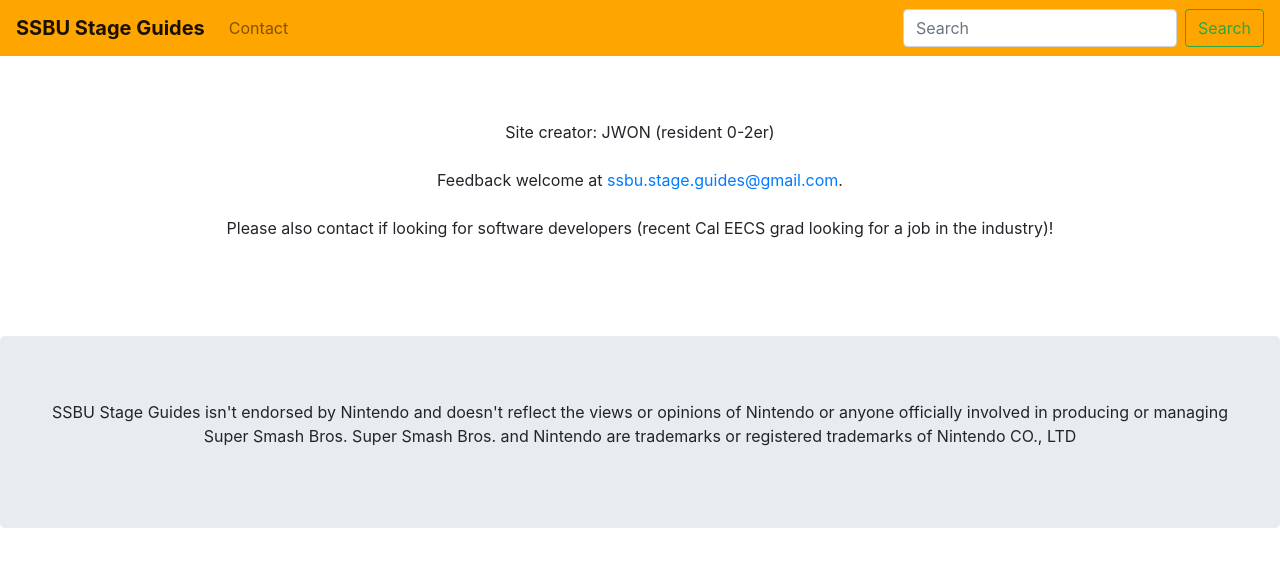
After one commit to justinhwon/SSBU-Stage-Guides, a Django app: template guide/templates/guide/contact.html in a window 1280 px wide. The commit adds this page. Shown: the top 567 px of the page. Run offline with Django 3.2, Linux system fonts and the light colour scheme; the template is opened without the code that fills it, so the values that code supplies are empty; parts of the project's set-up code (start-up, migrations or seed data) failed here and were passed over; some libraries are stand-ins or nearby versions.

Commit message:
added contact page

```diff
--- a/guide/templates/guide/base.html
+++ b/guide/templates/guide/base.html
@@ -21,9 +21,12 @@
 
         <div class="collapse navbar-collapse" id="navbarSupportedContent">
           <ul class="navbar-nav mr-auto">
+            <li class="nav-item">
+              <a class="nav-link" href="{% url 'guide:contact' %}">Contact</a>
+            </li>
           </ul>
           <form class="form-inline my-2 my-lg-0">
-            <input class="form-control mr-sm-2" type="search" placeholder="Search" aria-label="Search">
+            <input class="form-control mr-sm-2" type="search" placeholder="Search" aria-label="Search" onkeyup="myFunction()">
             <button class="btn btn-outline-success my-2 my-sm-0" type="submit">Search</button>
           </form>
         </div>
--- /dev/null
+++ b/guide/templates/guide/contact.html
@@ -0,0 +1,10 @@
+{% extends "guide/base.html" %}
+{% load static %}
+
+{% block content %}
+<div class="jumbotron text-center" style="background:transparent">
+    Site creator: JWON (resident 0-2er)<br><br>
+    Feedback welcome at <a href="mailto:ssbu.stage.guides@gmail.com">ssbu.stage.guides@gmail.com</a>.<br><br>
+    Please also contact if looking for software developers (recent Cal EECS grad looking for a job in the industry)!
+</div>
+{% endblock %}
--- a/guide/urls.py
+++ b/guide/urls.py
@@ -6,5 +6,6 @@ app_name = 'guide'
 urlpatterns = [
     #path('', views.index, name='index'),
     path('', views.HomepageView.as_view(), name='homepage'),
+    path('contact', views.ContactView.as_view(), name='contact'),
     path('<str:pk>/', views.CharacterView.as_view(), name='character'),
 ]
--- a/guide/views.py
+++ b/guide/views.py
@@ -23,3 +23,6 @@ class HomepageView(generic.ListView):
 class CharacterView(generic.DetailView):
     model = Character
     template_name = 'guide/character.html'
+
+class ContactView(generic.TemplateView):
+    template_name = 'guide/contact.html'
```
